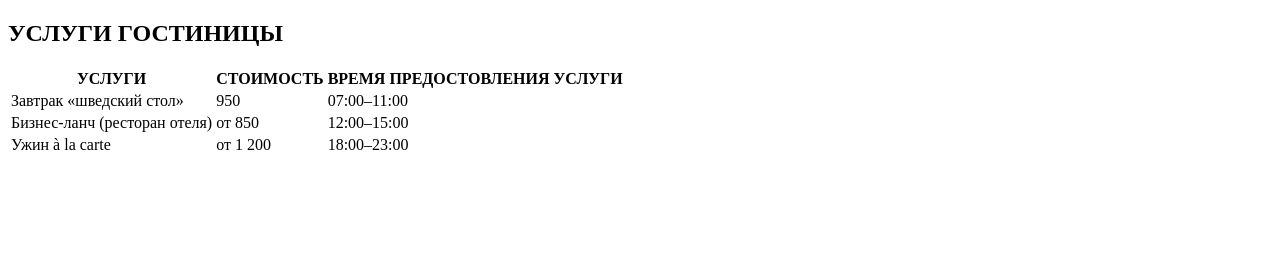
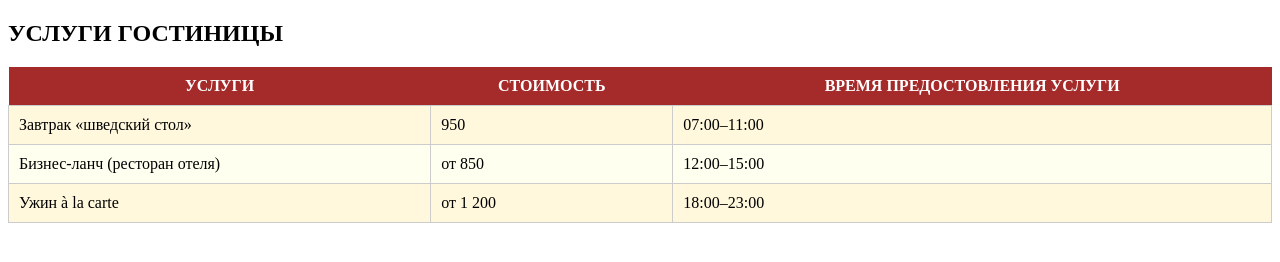
Before and after one commit to GrishankovaNata/Laboratornaya-7-Zadanie1, a plain HTML site: page index.html in a window 1280 px wide. Drawn offline with Linux system fonts and the light colour scheme.

Commit message:
Update index.html

```diff
--- a/index.html
+++ b/index.html
@@ -3,7 +3,7 @@
 <html>
 <head>
     <title>Таблица автосервиса</title>
-    <link rel="stylesheet" href="/наташа/лабораторная 7/css/style71.css">
+    <link rel="stylesheet" href="css/style71.css">
 </head>
 <body>
     <h2> УСЛУГИ ГОСТИНИЦЫ</h2>
@@ -31,4 +31,5 @@
         </tr>
     </table>
 </body>
+
 </html>
```
